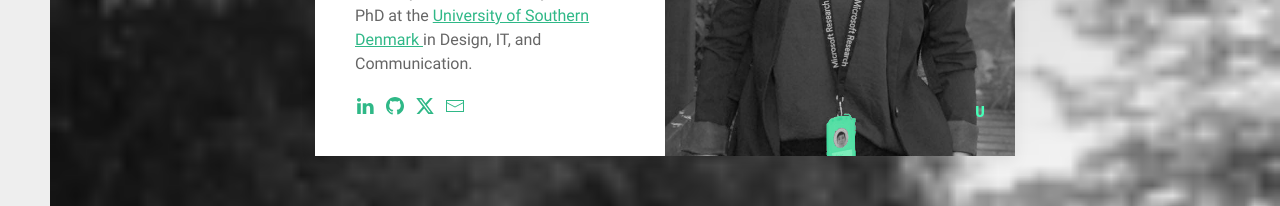
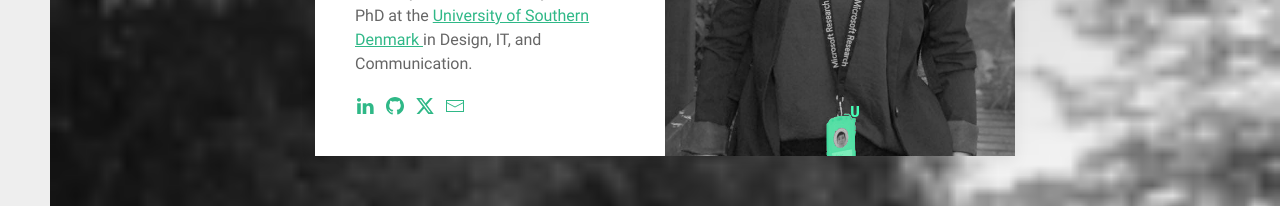
Before and after one commit to safinazbg/mysite, a Vue app: page /#/ in a window 1280 px wide. Shown: the part 322-528 px from the top of the page. Built offline with nearby package versions, Linux system fonts and the light colour scheme.

Commit message:
update typewriter text class details

```diff
--- a/src/components/mainPage/AboutMe.vue
+++ b/src/components/mainPage/AboutMe.vue
@@ -3,8 +3,8 @@
   <div class="uk-card uk-card-default uk-grid-collapse uk-child-width-1-2@s uk-margin" uk-grid>
     <div id="me" class="uk-flex-last@s uk-card-media-right">
       <canvas width="600" height="500"></canvas>
-      <div class="uk-overlay uk-light uk-position-bottom-right">
-        <p class="subtitle">{{ displayedLine }}</p>
+      <div class="subtitle uk-overlay uk-light uk-position-bottom-right uk-padding-remove-right">
+        <p>{{ displayedLine }}</p>
       </div>
     </div>
     <div>
@@ -84,7 +84,10 @@ name: "AboutMe",
   background-position-y: -23px;
 }
 .subtitle {
-  width: 100%;
+  text-align: center;
+  width: 50%;
+}
+.subtitle p {
   font-size: 105%;
   color: #46feb7;
   font-weight: 800;
```
